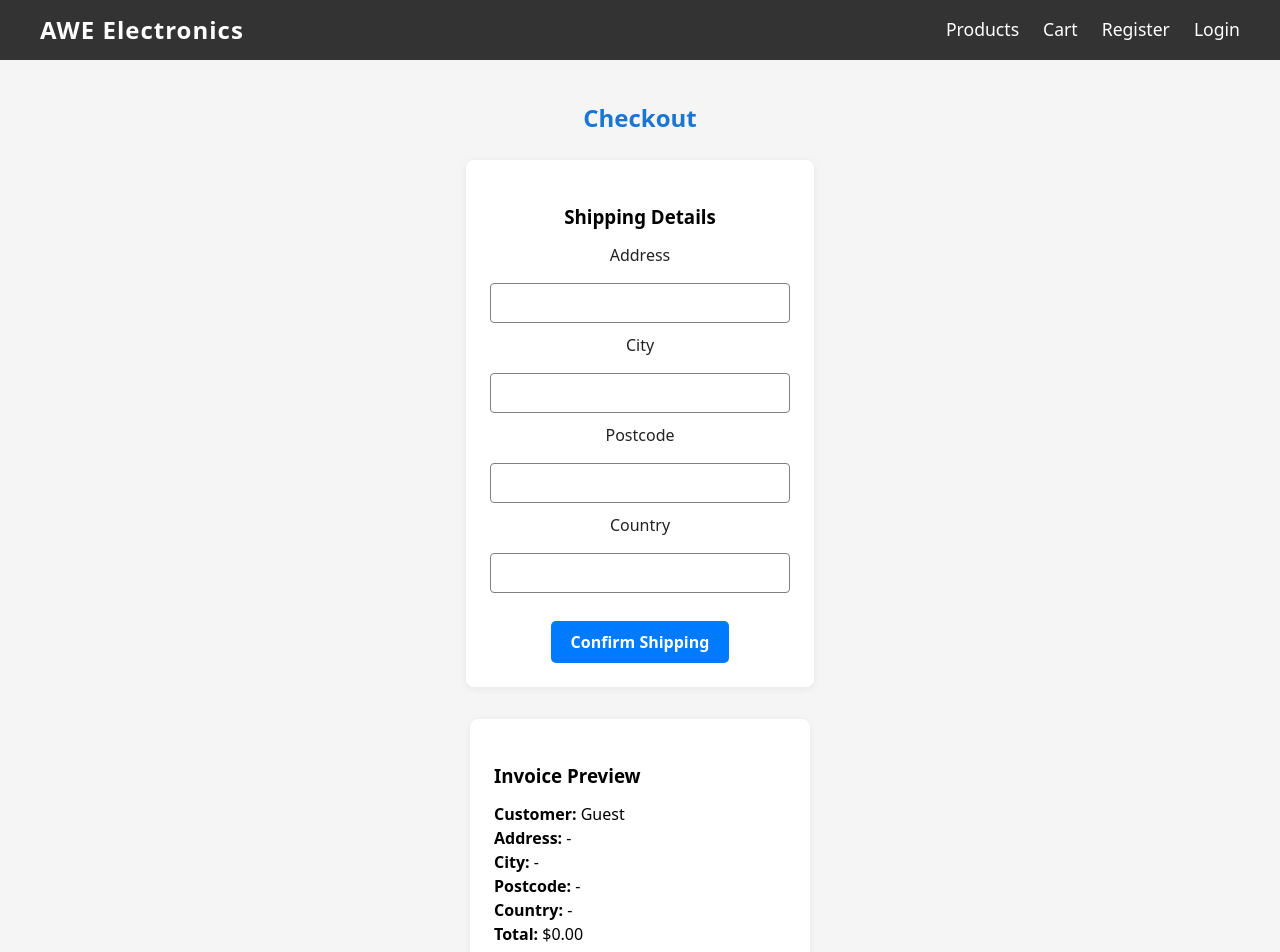
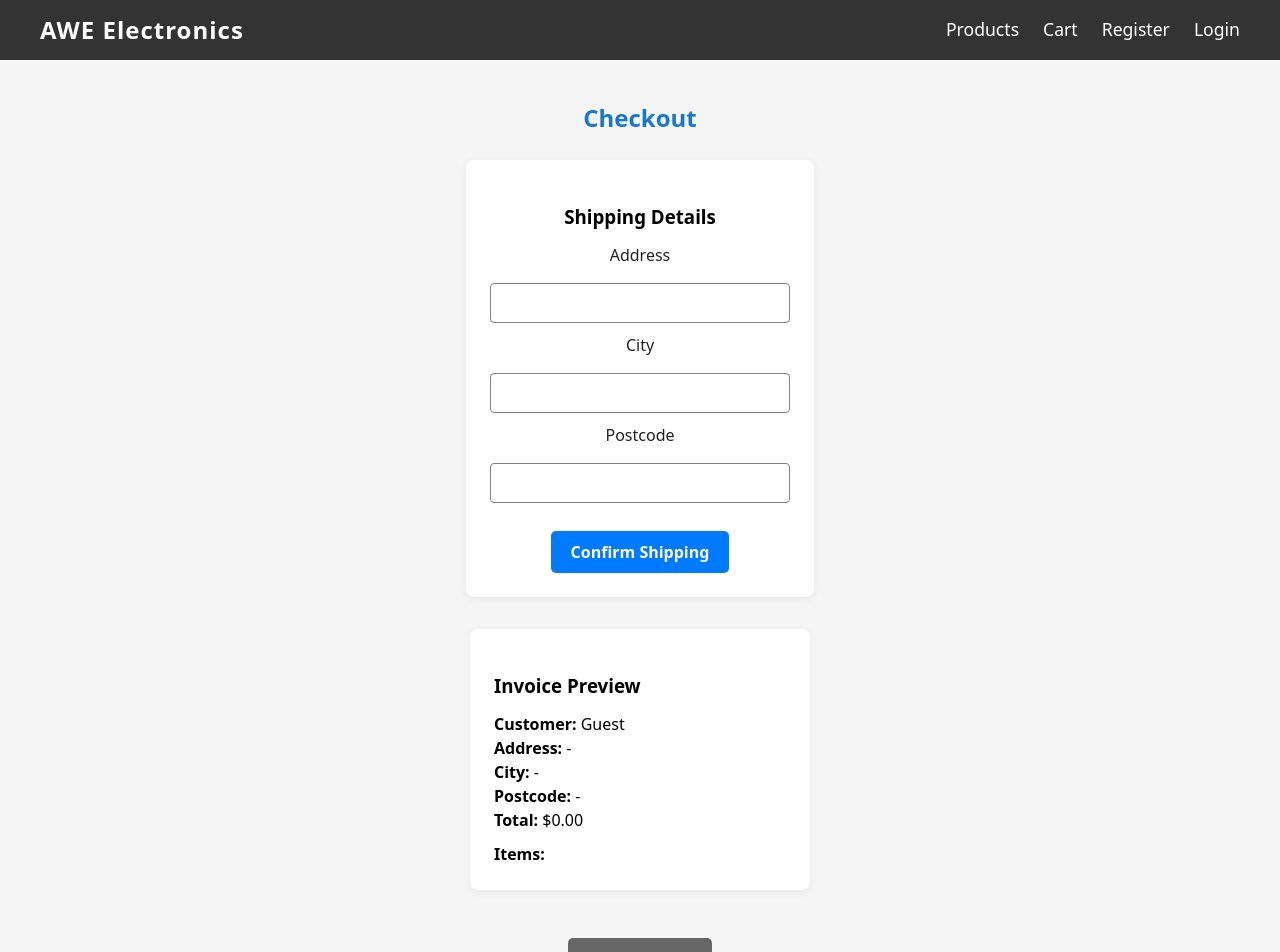
Before and after one commit to LuongNhatMinhNguyen/SWE30003_Assignment-3, a React (Vite) app: page /checkout in a window 1280 px wide. Shown: the top 952 px of the page. Built offline with nearby package versions, Linux system fonts and the light colour scheme.

Commit message:
updated checkout

```diff
--- a/src/pages/Checkout/Checkout.tsx
+++ b/src/pages/Checkout/Checkout.tsx
@@ -13,7 +13,6 @@ interface ShippingInfo {
   address: string;
   city: string;
   postcode: string;
-  country: string;
 }
 
 interface LocationState {
@@ -30,7 +29,6 @@ const Checkout = () => {
     address: "",
     city: "",
     postcode: "",
-    country: "",
   });
   const [submitted, setSubmitted] = useState(false);
   const [customer, setCustomer] = useState<Customer | null>(null);
@@ -49,7 +47,6 @@ const Checkout = () => {
         address: foundCustomer.address || "",
         city: foundCustomer.city || "",
         postcode: foundCustomer.postcode || "",
-        country: foundCustomer.country || "",
       });
     }
 
@@ -71,7 +68,7 @@ const Checkout = () => {
   const handleSubmit = (e: FormEvent) => {
     e.preventDefault();
 
-    if (!shipping.address || !shipping.city || !shipping.postcode || !shipping.country) {
+    if (!shipping.address || !shipping.city || !shipping.postcode) {
       alert("Please fill in all shipping details.");
       return;
     }
@@ -132,8 +129,6 @@ const Checkout = () => {
             <input className="checkout-input" id="city" name="city" type="text" value={shipping.city} onChange={handleChange} />
             <label className="checkout-label" htmlFor="postcode">Postcode</label>
             <input className="checkout-input" id="postcode" name="postcode" type="text" value={shipping.postcode} onChange={handleChange} />
-            <label className="checkout-label" htmlFor="country">Country</label>
-            <input className="checkout-input" id="country" name="country" type="text" value={shipping.country} onChange={handleChange} />
             <button className="checkout-button" type="submit">Confirm Shipping</button>
           </form>
 
@@ -143,7 +138,6 @@ const Checkout = () => {
             <div><strong>Address:</strong> {shipping.address || '-'}</div>
             <div><strong>City:</strong> {shipping.city || '-'}</div>
             <div><strong>Postcode:</strong> {shipping.postcode || '-'}</div>
-            <div><strong>Country:</strong> {shipping.country || '-'}</div>
             <div><strong>Total:</strong> ${total.toFixed(2)}</div>
             <div style={{ marginTop: 10 }}>
               <strong>Items:</strong>
```
